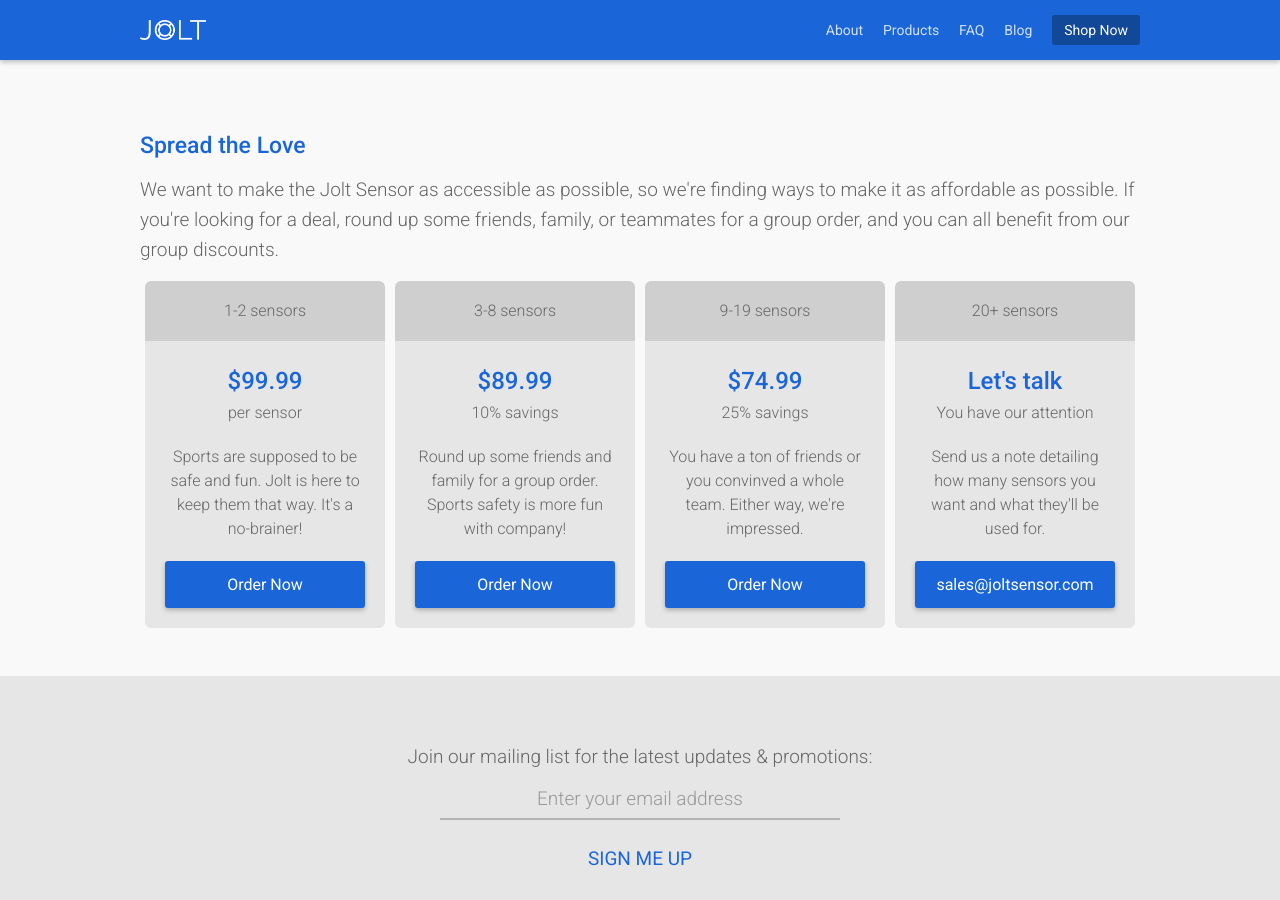
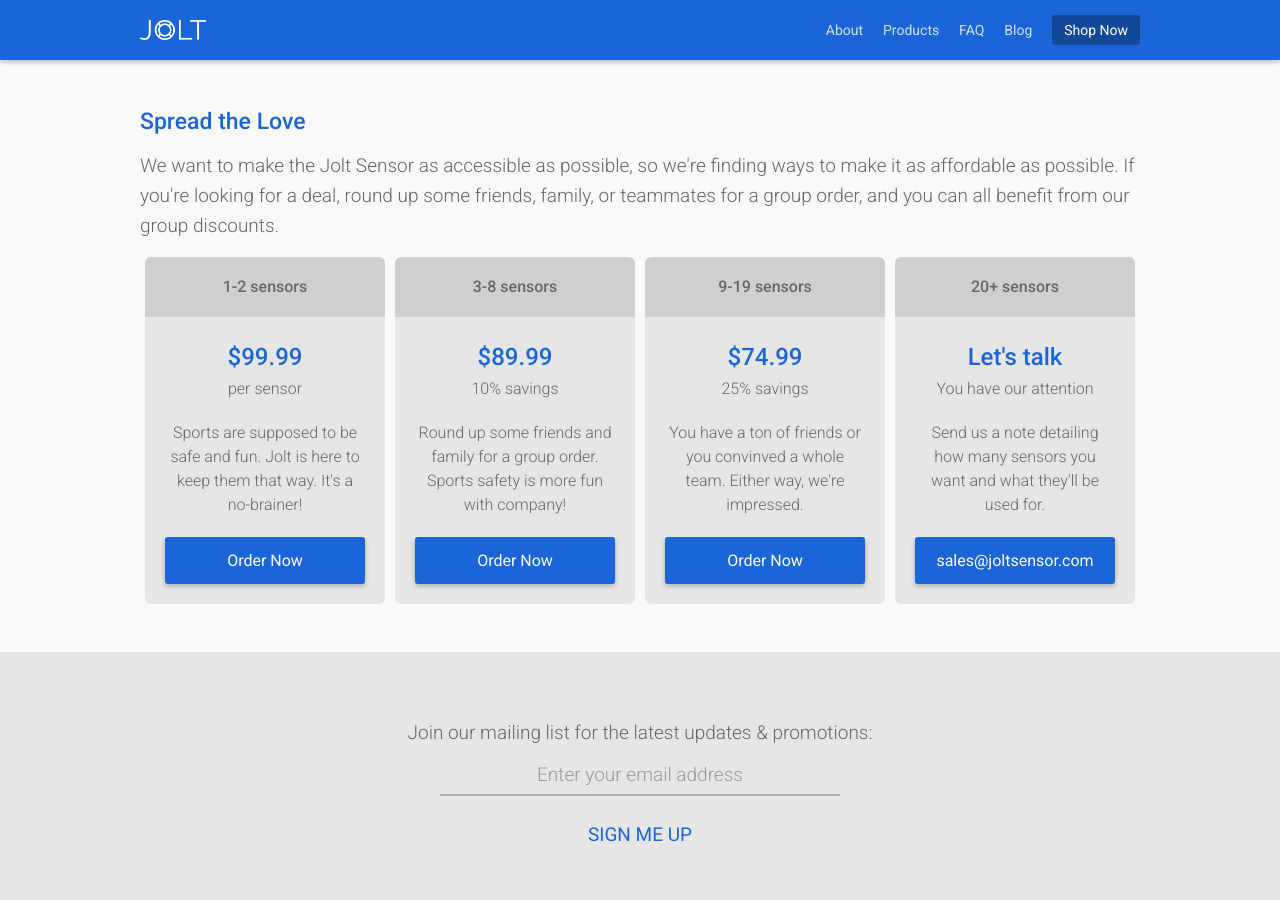
Before and after one commit to JoltSensor/joltsensor.github.io, a Jekyll site: the page built from shop/index.html, in a window 1280 px wide and 900 px high. Built offline with Jekyll 4.4.1, drawn with Linux system fonts in a browser that asks for light colours; nearby versions of some CDN libraries.

Commit message:
Heavier text in shop labels

```diff
--- a/css/main.css
+++ b/css/main.css
@@ -398,6 +398,7 @@
   text-align: center;
   border-top-left-radius: 6px;
   border-top-right-radius: 6px;
+  font-weight: 500;
 }
 
 .price-tier .price {
--- a/shop/index.html
+++ b/shop/index.html
@@ -6,7 +6,7 @@
 <div id="wrapper">
   	<div class="section shell">
 	    <div class="section contents">
-			<h2>Spread the Love</h2>
+			<h2 class="notop">Spread the Love</h2>
 			<p>We want to make the Jolt Sensor as accessible as possible, so we're finding ways to make it as affordable as possible. If you're looking for a deal, round up some friends, family, or teammates for a group order, and you can all benefit from our group discounts.</p>
 			<div class="price-tier">
 				<div class="label">1-2 sensors</div>
```
